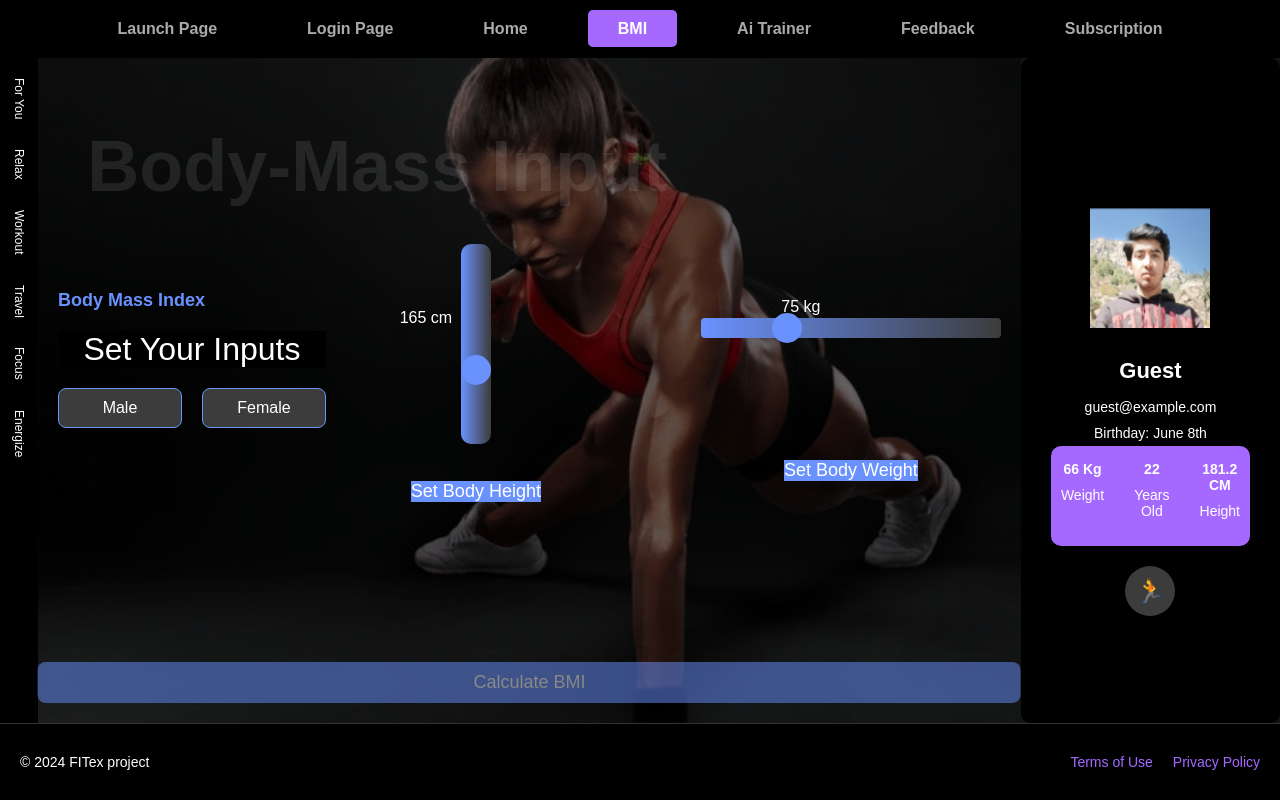
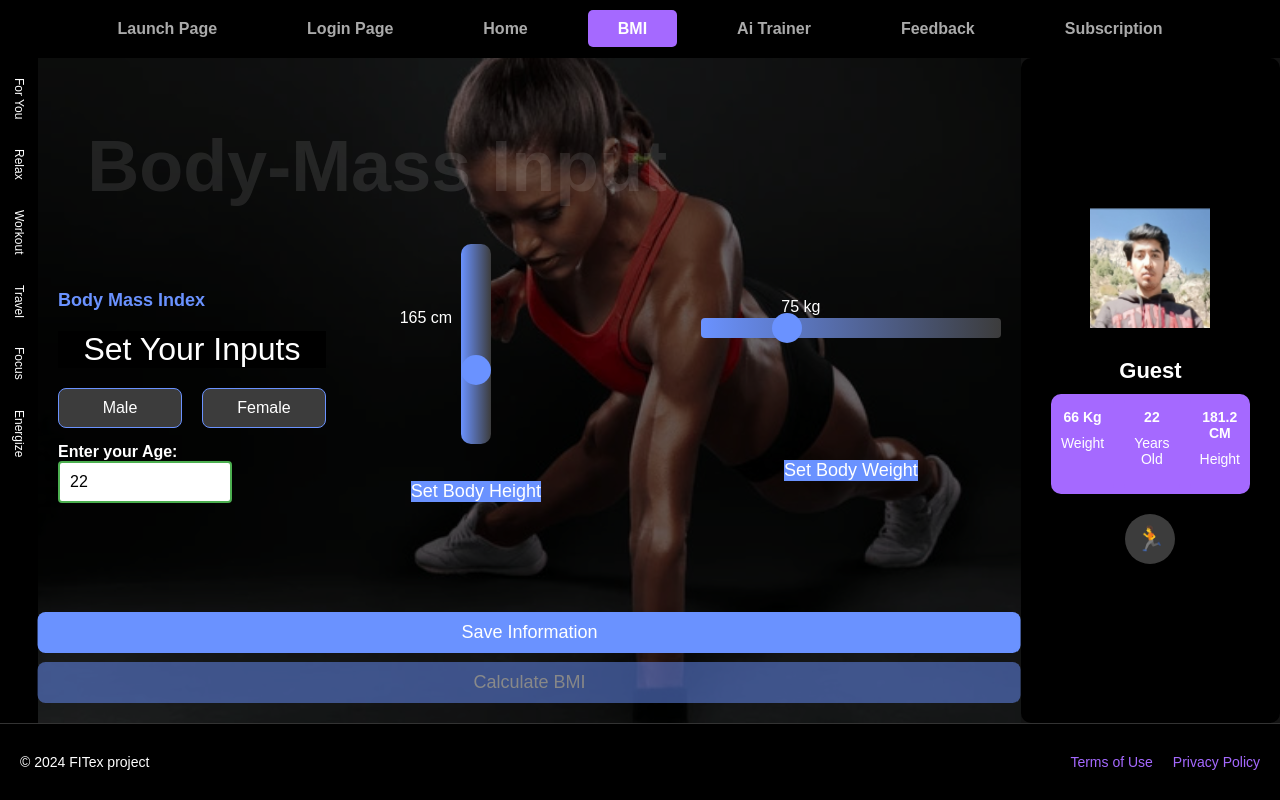
Before and after one commit to hassaanafzal-ha/FITex, a React (Create React App) app: page /BMI in a window 1280 px wide. Built offline with nearby package versions, Linux system fonts and the light colour scheme.

Commit message:
fixed BMI storage

```diff
--- a/src/components/BMIForm.css
+++ b/src/components/BMIForm.css
@@ -18,7 +18,6 @@
   background-blend-mode: darken; /* Blends the background with the color */
   box-sizing: border-box; /* Ensures padding doesn't add extra width */
 }
-
 
 /* Background "Body Mass" Text */
 .background-text {
@@ -50,7 +49,7 @@
   font-size: 32px;
   margin-bottom: 20px;
   background-color: black;
-  color:white;
+  color: white;
 }
 
 .gender-buttons {
@@ -63,7 +62,6 @@
   color: #ffffff;
   border: 2px solid #ffffff;
 }
-
 
 .gender-buttons button {
   background-color: #3c3c3c;
@@ -92,7 +90,6 @@
   min-width: 150px; /* Minimum width for the box */
   text-align: center;
 }
-
 
 /* Right Section */
 .right-section {
@@ -180,6 +177,27 @@
   transform: scale(1.2);
 }
 
+/* Save Information Button (Positioned above the Calculate BMI button) */
+.save-info {
+  position: absolute;
+  bottom: 70px; /* Place it above the Calculate BMI button */
+  left: 50%;
+  transform: translateX(-50%); /* Center horizontally */
+  background-color: #6a92ff;
+  color: #ffffff;
+  border: none;
+  padding: 10px 20px;
+  font-size: 18px;
+  border-radius: 8px;
+  cursor: pointer;
+  transition: background-color 0.2s ease;
+  z-index: 2; /* Ensure button is above other content */
+}
+
+.save-info:hover {
+  background-color: #3c3c3c;
+}
+
 /* Calculate BMI Button */
 .calculate-bmi {
   position: absolute;
@@ -214,8 +232,7 @@
     text-align: center;
     margin-bottom: 20px;
   }
-  .left-section p
-  {
+  .left-section p {
     background-color: transparent;
   }
 
@@ -234,10 +251,11 @@
     width: 100%; /* Make sliders full width */
     max-width: 350px; /* Ensure slider is not too wide on small screens */
   }
-  .horizontal-slider
-  {
+
+  .horizontal-slider {
     margin-top: -50px;
   }
+
   .custom-slider-vertical {
     height: 250px; /* Adjust height for smaller screens */
   }
@@ -313,3 +331,35 @@
 .slider-value {
   margin-right: 100px;
 }
+
+/* Styling for the Age input section */
+.age-input {
+  margin: 15px 0;
+  font-family: 'Arial', sans-serif;
+}
+
+.age-input label {
+  font-size: 16px;
+  font-weight: bold;
+  margin-right: 10px;
+  color: white;
+}
+
+.age-input input {
+  padding: 10px;
+  width: 150px;
+  font-size: 16px;
+  border: 2px solid #4CAF50;
+  border-radius: 4px;
+  outline: none;
+  transition: border-color 0.3s;
+}
+
+.age-input input:focus {
+  border-color: #45a049; /* Change border color on focus */
+}
+
+.age-input input::placeholder {
+  color: #888;
+  font-style: italic;
+}
--- a/src/components/BMIForm.js
+++ b/src/components/BMIForm.js
@@ -1,23 +1,75 @@
-import React, { useState } from "react";
+import React, { useState, useEffect } from "react";
 import "./BMIForm.css";
+import axios from "axios";
 
 function BMIForm() {
   const [height, setHeight] = useState(165); // Default height in cm
   const [weight, setWeight] = useState(75); // Default weight in kg
   const [gender, setGender] = useState(""); // Gender selection
   const [bmi, setBmi] = useState(null); // BMI state to store the calculated BMI
+  const [age, setAge] = useState(22); // User's age, default 22
+  const [userEmail, setUserEmail] = useState(null); // To store the logged-in user's email
+
+  // Check for logged-in user's email from localStorage
+  useEffect(() => {
+    const storedUserEmail = localStorage.getItem("userEmail");
+    if (storedUserEmail) {
+      setUserEmail(storedUserEmail);
+    } else {
+      console.log("No user email found in localStorage.");
+    }
+  }, []);
 
   const calculateBMI = () => {
-    const calculatedBmi = (weight / ((height / 100) ** 2)).toFixed(2);
+    const calculatedBmi = parseFloat(
+      (weight / ((height / 100) ** 2)).toFixed(2)
+    );
     setBmi(calculatedBmi); // Set the calculated BMI to the state
+  };
+
+const handleSaveUserInfo = () => {
+  if (userEmail && bmi !== null && height && weight && age) {
+    // Prepare data with proper type conversion
+    const payload = {
+      userId: userEmail,
+      height: Number(height), // Ensure height is a number
+      weight: Number(weight), // Ensure weight is a number
+      age: Number(age),       // Ensure age is a number
+      bmi: Number(bmi),       // Ensure BMI is a number
+    };
+
+    console.log("Payload being sent:", payload);
+
+    axios
+      .post("http://localhost:5000/api/user-info", payload)
+      .then((response) => {
+        console.log("User info saved successfully:", response.data);
+      })
+      .catch((error) => {
+        console.error("Error saving user info:", error);
+      });
+  } else {
+    console.log("Missing required data");
+  }
+};
+
+
+  const getBmiCategory = (bmi) => {
+    if (bmi < 18.5) {
+      return "Underweight";
+    } else if (bmi >= 18.5 && bmi < 24.9) {
+      return "Normal weight";
+    } else if (bmi >= 25 && bmi < 29.9) {
+      return "Overweight";
+    } else {
+      return "Obesity";
+    }
   };
 
   return (
     <div className="bmi-form-container">
-      {/* Background text */}
       <div className="background-text">Body-Mass Input</div>
 
-      {/* Left Section */}
       <div className="left-section">
         <h1>Body Mass Index</h1>
         <p>Set Your Inputs</p>
@@ -35,11 +87,23 @@ function BMIForm() {
             Female
           </button>
         </div>
+
+        {/* Age Input */}
+        <div className="age-input">
+          <label htmlFor="age">Enter your Age:</label>
+          <input
+            type="number"
+            id="age"
+            value={age}
+            onChange={(e) => setAge(Number(e.target.value))}
+            min="0"
+            max="120"
+            placeholder="Enter your age"
+          />
+        </div>
       </div>
 
-      {/* Right Section */}
       <div className="right-section">
-        {/* Height Slider */}
         <div className="vertical-slider">
           <div className="slider-value-container">
             <span className="slider-value">{height} cm</span>
@@ -50,13 +114,12 @@ function BMIForm() {
             max="200"
             value={height}
             className="custom-slider-vertical"
-            onChange={(e) => setHeight(e.target.value)}
+            onChange={(e) => setHeight(Number(e.target.value))}
             style={{ transform: "rotate(90deg)" }}
           />
           <p className="slider-label">Set Body Height</p>
         </div>
 
-        {/* Weight Slider */}
         <div className="horizontal-slider">
           <div className="slider-value-container">
             <span className="slider-value">{weight} kg</span>
@@ -67,28 +130,38 @@ function BMIForm() {
             max="200"
             value={weight}
             className="custom-slider"
-            onChange={(e) => setWeight(e.target.value)}
+            onChange={(e) => setWeight(Number(e.target.value))}
           />
           <p className="slider-label">Set Body Weight</p>
         </div>
       </div>
 
-      {/* Calculate BMI Button */}
       <button
         className="calculate-bmi"
         onClick={calculateBMI}
-        disabled={!gender} // Disable button if no gender is selected
-        style={{ opacity: gender ? 1 : 0.5, cursor: gender ? "pointer" : "not-allowed" }}
+        disabled={!gender}
+        style={{
+          opacity: gender ? 1 : 0.5,
+          cursor: gender ? "pointer" : "not-allowed",
+        }}
       >
         Calculate BMI
       </button>
 
-      {/* BMI Message Box */}
       {bmi && (
         <div className="bmi-message-box">
           <p>Your BMI is: {bmi}</p>
+          <p>Category: {getBmiCategory(bmi)}</p>
         </div>
       )}
+
+      <button
+        className="save-info"
+        onClick={handleSaveUserInfo}
+        disabled={!bmi}
+      >
+        Save Information
+      </button>
     </div>
   );
 }
--- a/src/components/ProfileCard.js
+++ b/src/components/ProfileCard.js
@@ -7,15 +7,12 @@ function ProfileCard() {
   const { user } = useUser();
 
   // Retrieve the username from localStorage if not available in the user object
-  const userName = user?.name || localStorage.getItem("userName") || "Guest";
-  const userEmail = user?.email || localStorage.getItem("userEmail") || "guest@example.com";
+  const userName =  localStorage.getItem("userName") || "Guest";
 
   return (
     <div className="profile-card">
       <img src={logo} alt="User Picture" />
       <h3>{userName}</h3>
-      <p>{userEmail}</p>
-      <p>Birthday: June 8th</p>
 
       <div className="user-info-grid">
         <div className="info-item">
```
